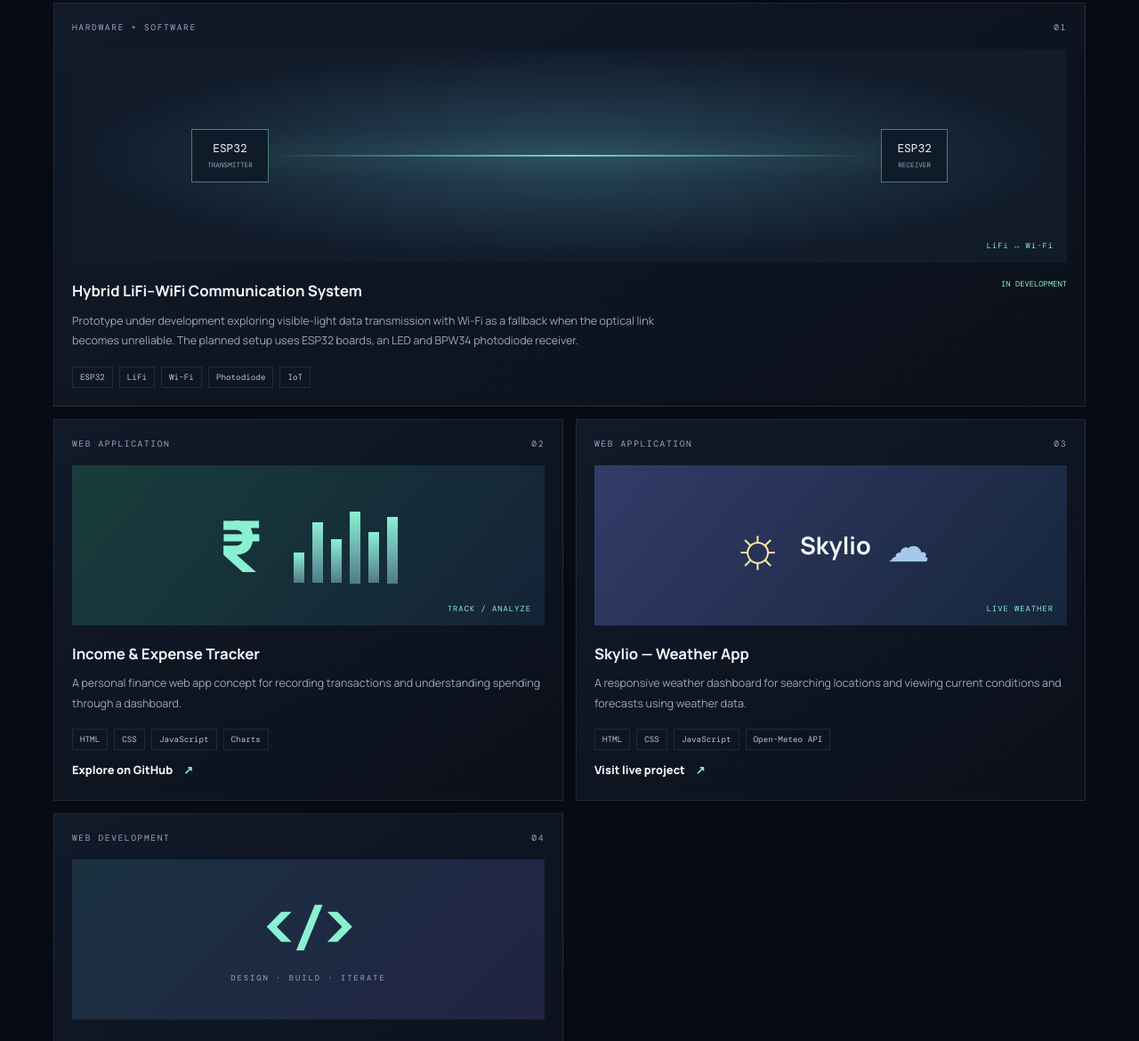
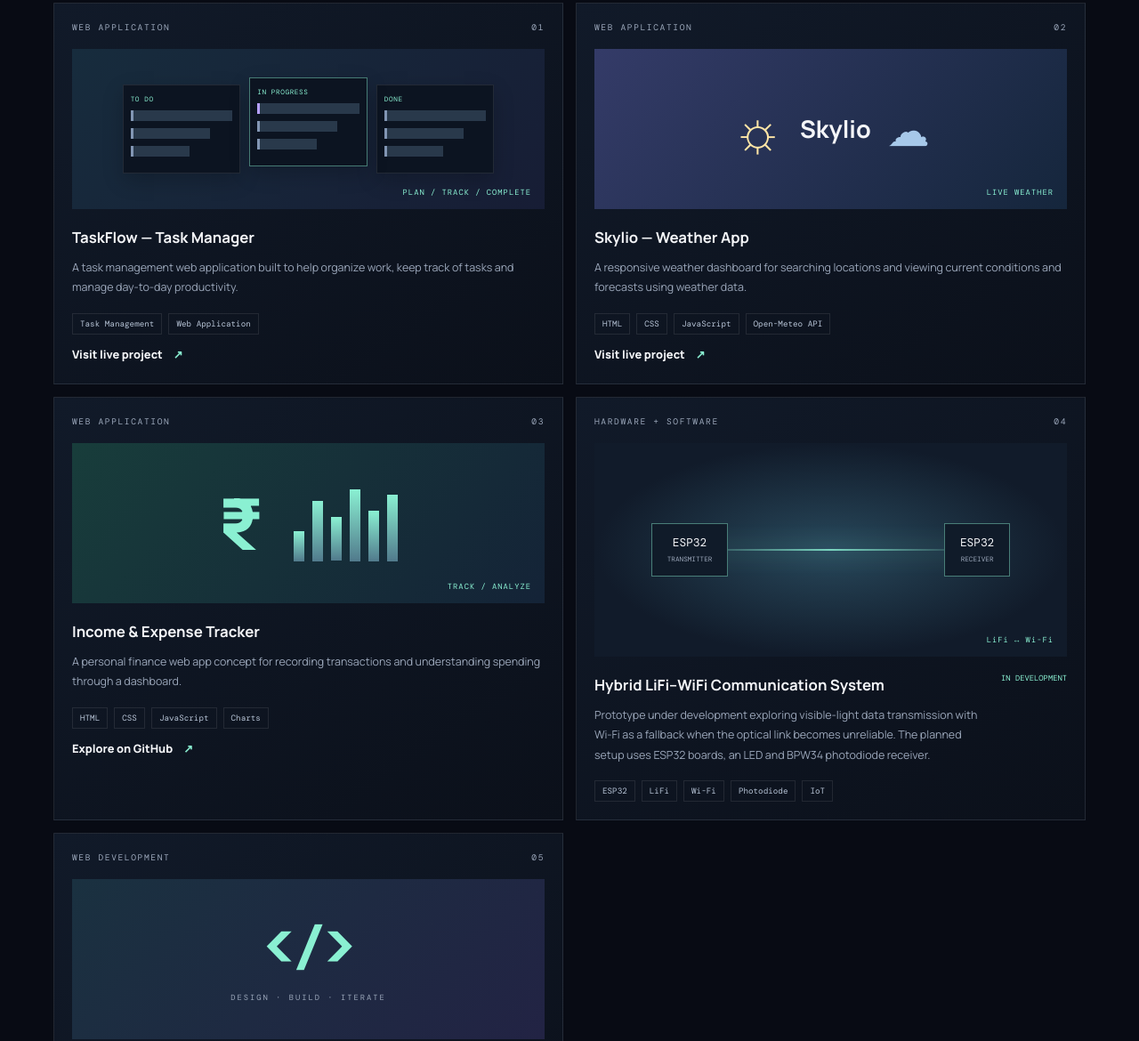
Before and after one commit to ashwanth-a/ash-portfolio, a plain HTML site: page index.html in a window 1280 px wide. Shown: the part 2166-3336 px from the top of the page at 89% size. Drawn offline with nearby package versions, Linux system fonts and the light colour scheme.

Commit message:
Reorder portfolio projects and add TaskFlow

```diff
--- a/index.html
+++ b/index.html
@@ -76,28 +76,40 @@
       <div class="section-label"><span>03</span><span>SELECTED PROJECTS</span></div>
       <div class="section-heading"><h2>Things I've <span class="gradient">built & explored.</span></h2><p>Projects that help me turn concepts into working prototypes and useful interfaces.</p></div>
       <div class="projects-grid">
-        <article class="project-card featured-project reveal">
-          <div class="project-meta"><span>HARDWARE + SOFTWARE</span><span>01</span></div>
-          <div class="project-visual lifi-visual"><div class="light-beam"></div><span class="node node-tx">ESP32<br><small>TRANSMITTER</small></span><span class="node node-rx">ESP32<br><small>RECEIVER</small></span><span class="visual-tag">LiFi ↔ Wi-Fi</span></div>
-          <div class="project-info"><div><h3>Hybrid LiFi–WiFi Communication System</h3><p>Prototype under development exploring visible-light data transmission with Wi-Fi as a fallback when the optical link becomes unreliable. The planned setup uses ESP32 boards, an LED and BPW34 photodiode receiver.</p></div><span class="status">IN DEVELOPMENT</span></div>
-          <div class="tags"><span>ESP32</span><span>LiFi</span><span>Wi-Fi</span><span>Photodiode</span><span>IoT</span></div>
+        <article class="project-card reveal">
+          <div class="project-meta"><span>WEB APPLICATION</span><span>01</span></div>
+          <div class="project-visual taskflow-visual">
+            <div class="task-board"><span>TO DO</span><i></i><i></i><i></i></div>
+            <div class="task-board active-board"><span>IN PROGRESS</span><i></i><i></i><i></i></div>
+            <div class="task-board"><span>DONE</span><i></i><i></i><i></i></div>
+            <span class="visual-tag">PLAN / TRACK / COMPLETE</span>
+          </div>
+          <div class="project-info"><div><h3>TaskFlow — Task Manager</h3><p>A task management web application built to help organize work, keep track of tasks and manage day-to-day productivity.</p></div></div>
+          <div class="tags"><span>Task Management</span><span>Web Application</span></div>
+          <a class="project-link" href="https://ashwanth-a.github.io/taskflow-task-manager/" target="_blank" rel="noreferrer">Visit live project <span>↗</span></a>
         </article>
         <article class="project-card reveal">
           <div class="project-meta"><span>WEB APPLICATION</span><span>02</span></div>
+          <div class="project-visual weather-visual"><span class="sun">☼</span><strong>Skylio</strong><span class="weather-cloud">☁</span><span class="visual-tag">LIVE WEATHER</span></div>
+          <div class="project-info"><div><h3>Skylio — Weather App</h3><p>A responsive weather dashboard for searching locations and viewing current conditions and forecasts using weather data.</p></div></div>
+          <div class="tags"><span>HTML</span><span>CSS</span><span>JavaScript</span><span>Open-Meteo API</span></div>
+          <a class="project-link" href="https://ashwanth-a.github.io/weather-app/" target="_blank" rel="noreferrer">Visit live project <span>↗</span></a>
+        </article>
+        <article class="project-card reveal">
+          <div class="project-meta"><span>WEB APPLICATION</span><span>03</span></div>
           <div class="project-visual expense-visual"><span class="currency">₹</span><div class="bars"><i></i><i></i><i></i><i></i><i></i><i></i></div><span class="visual-tag">TRACK / ANALYZE</span></div>
           <div class="project-info"><div><h3>Income & Expense Tracker</h3><p>A personal finance web app concept for recording transactions and understanding spending through a dashboard.</p></div></div>
           <div class="tags"><span>HTML</span><span>CSS</span><span>JavaScript</span><span>Charts</span></div>
           <a class="project-link" href="https://github.com/ashwanth-a" target="_blank" rel="noreferrer">Explore on GitHub <span>↗</span></a>
         </article>
         <article class="project-card reveal">
-          <div class="project-meta"><span>WEB APPLICATION</span><span>03</span></div>
-          <div class="project-visual weather-visual"><span class="sun">☼</span><strong>Skylio</strong><span class="weather-cloud">☁</span><span class="visual-tag">LIVE WEATHER</span></div>
-          <div class="project-info"><div><h3>Skylio — Weather App</h3><p>A responsive weather dashboard for searching locations and viewing current conditions and forecasts using weather data.</p></div></div>
-          <div class="tags"><span>HTML</span><span>CSS</span><span>JavaScript</span><span>Open-Meteo API</span></div>
-          <a class="project-link" href="https://ashwanth-a.github.io/weather-app/" target="_blank" rel="noreferrer">Visit live project <span>↗</span></a>
+          <div class="project-meta"><span>HARDWARE + SOFTWARE</span><span>04</span></div>
+          <div class="project-visual lifi-visual"><div class="light-beam"></div><span class="node node-tx">ESP32<br><small>TRANSMITTER</small></span><span class="node node-rx">ESP32<br><small>RECEIVER</small></span><span class="visual-tag">LiFi ↔ Wi-Fi</span></div>
+          <div class="project-info"><div><h3>Hybrid LiFi–WiFi Communication System</h3><p>Prototype under development exploring visible-light data transmission with Wi-Fi as a fallback when the optical link becomes unreliable. The planned setup uses ESP32 boards, an LED and BPW34 photodiode receiver.</p></div><span class="status">IN DEVELOPMENT</span></div>
+          <div class="tags"><span>ESP32</span><span>LiFi</span><span>Wi-Fi</span><span>Photodiode</span><span>IoT</span></div>
         </article>
         <article class="project-card reveal">
-          <div class="project-meta"><span>WEB DEVELOPMENT</span><span>04</span></div>
+          <div class="project-meta"><span>WEB DEVELOPMENT</span><span>05</span></div>
           <div class="project-visual portfolio-visual"><span> &lt;/&gt; </span><small>DESIGN · BUILD · ITERATE</small></div>
           <div class="project-info"><div><h3>Personal Portfolio</h3><p>This portfolio — designed to bring my projects, technical interests and community work together in one place.</p></div></div>
           <div class="tags"><span>HTML</span><span>CSS</span><span>JavaScript</span><span>GitHub Pages</span></div>
```
